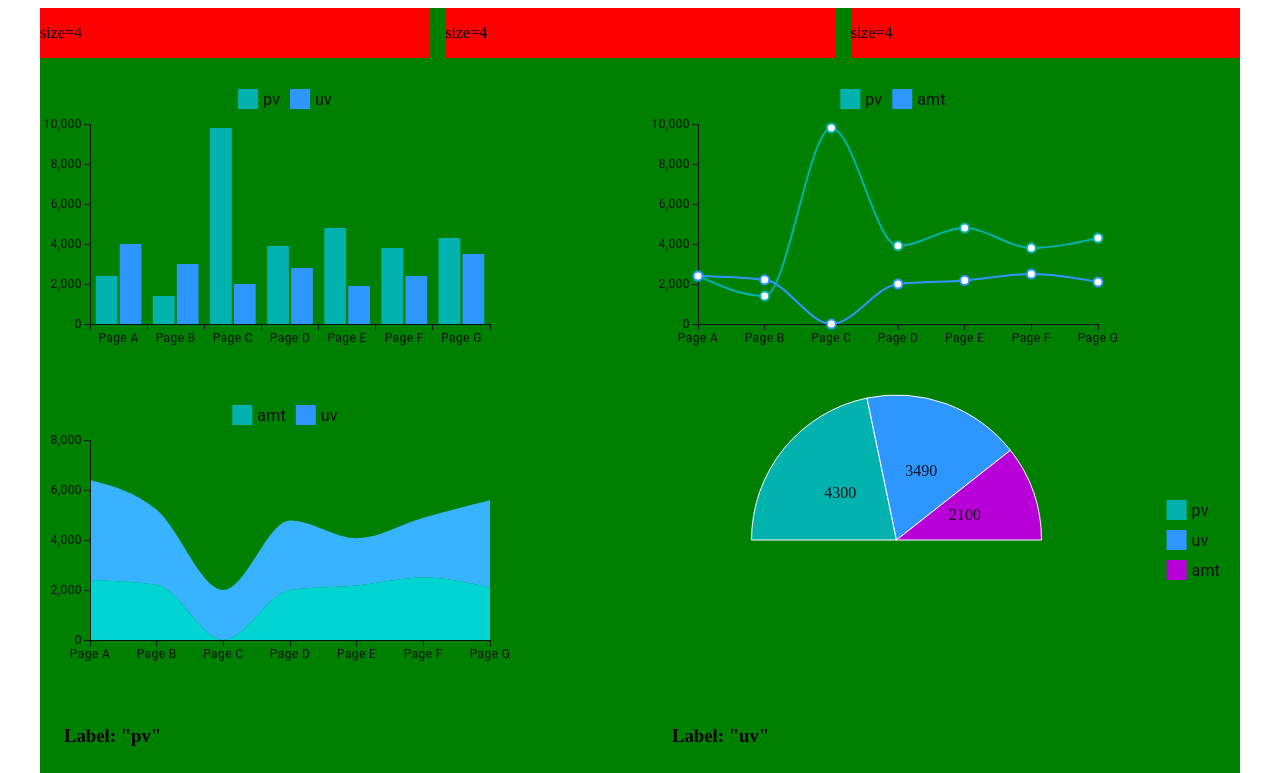
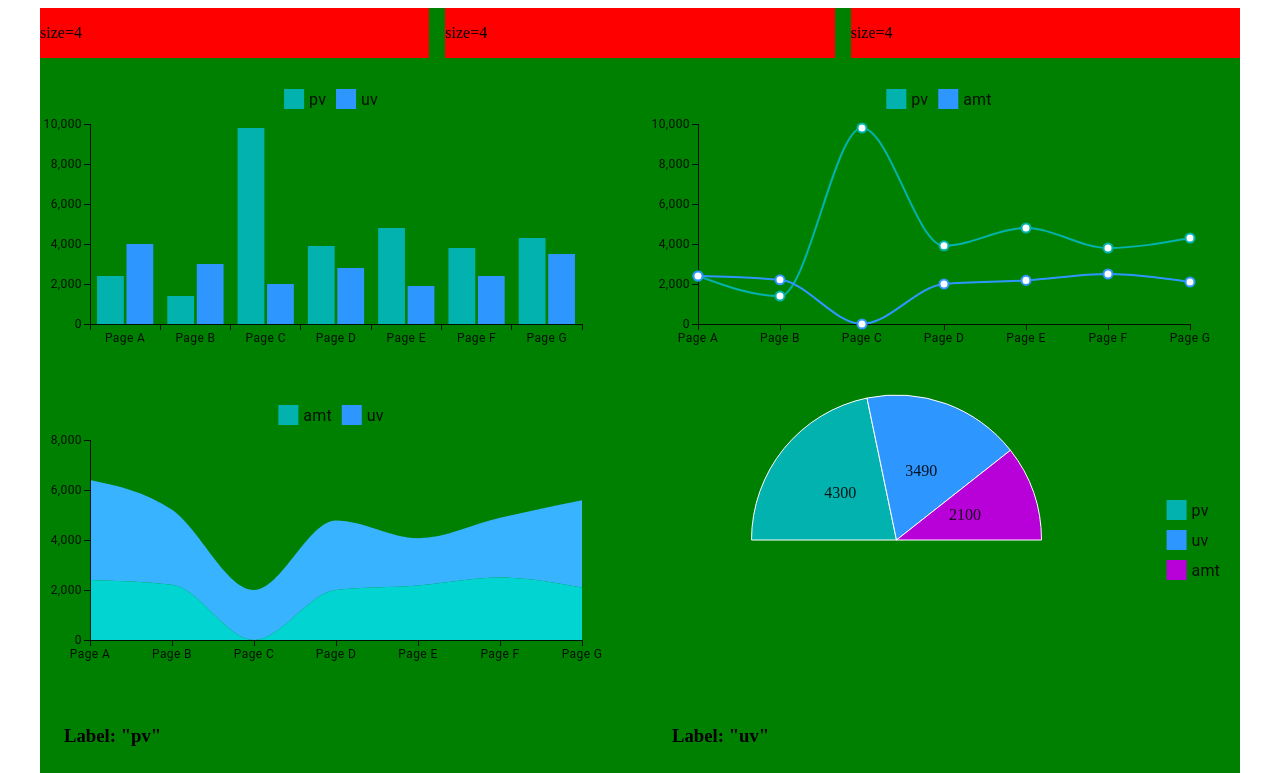
Before and after one commit to erikologic/react-dynamic-template-demo, a React (Create React App) app: page / in a window 1280 px wide. Shown: the top 773 px of the page. Built offline with nearby package versions, Linux system fonts and the light colour scheme.

Commit message:
removed width

```diff
--- a/src/App.tsx
+++ b/src/App.tsx
@@ -1,6 +1,7 @@
 import React from 'react';
 import { Container, Grid2 as Grid } from '@mui/material';
 import { BarChart, Gauge, LineChart, lineElementClasses, PieChart  } from '@mui/x-charts';
+import { LabelProps, LabelsProps } from './type';
 
 const data: Record<string, any> = {
   uv: [4000, 3000, 2000, 2780, 1890, 2390, 3490],
@@ -17,13 +18,9 @@ const data: Record<string, any> = {
   ]
 }
 
-interface LabelsProps {
-  labels: string[];
-}
 function SimpleBarChart({labels}: LabelsProps) {
   return (
     <BarChart
-      width={500}
       height={300}
       series={labels.map((label) => ({label, data: data[label]}))}
       xAxis={[{ data: data.xLabels, scaleType: 'band' }]}
@@ -35,7 +32,6 @@ function SimpleBarChart({labels}: LabelsProps) {
 function SimpleLineChart({labels}: LabelsProps) {
   return (
     <LineChart
-      width={500}
       height={300}
       series={labels.map((label) => ({label, data: data[label]}))}
       xAxis={[{ data: data.xLabels, scaleType: 'point' }]}
@@ -46,7 +42,6 @@ function SimpleLineChart({labels}: LabelsProps) {
 function StackedAreaChart({labels}: LabelsProps) {
   return (
     <LineChart
-      width={500}
       height={300}
       series={labels.map((label) => ({label, data: data[label], area: true, stack: 'total', showMark: false }))}
       xAxis={[{ data: data.xLabels, scaleType: 'point' }]}
@@ -77,9 +72,6 @@ function StraightAnglePieChart({labels}: LabelsProps) {
   );
 }
 
-interface LabelProps {
-  label: string
-}
 const SimpleGauge = ({label}: LabelProps) =>
   <Container>
     <h3>
```
